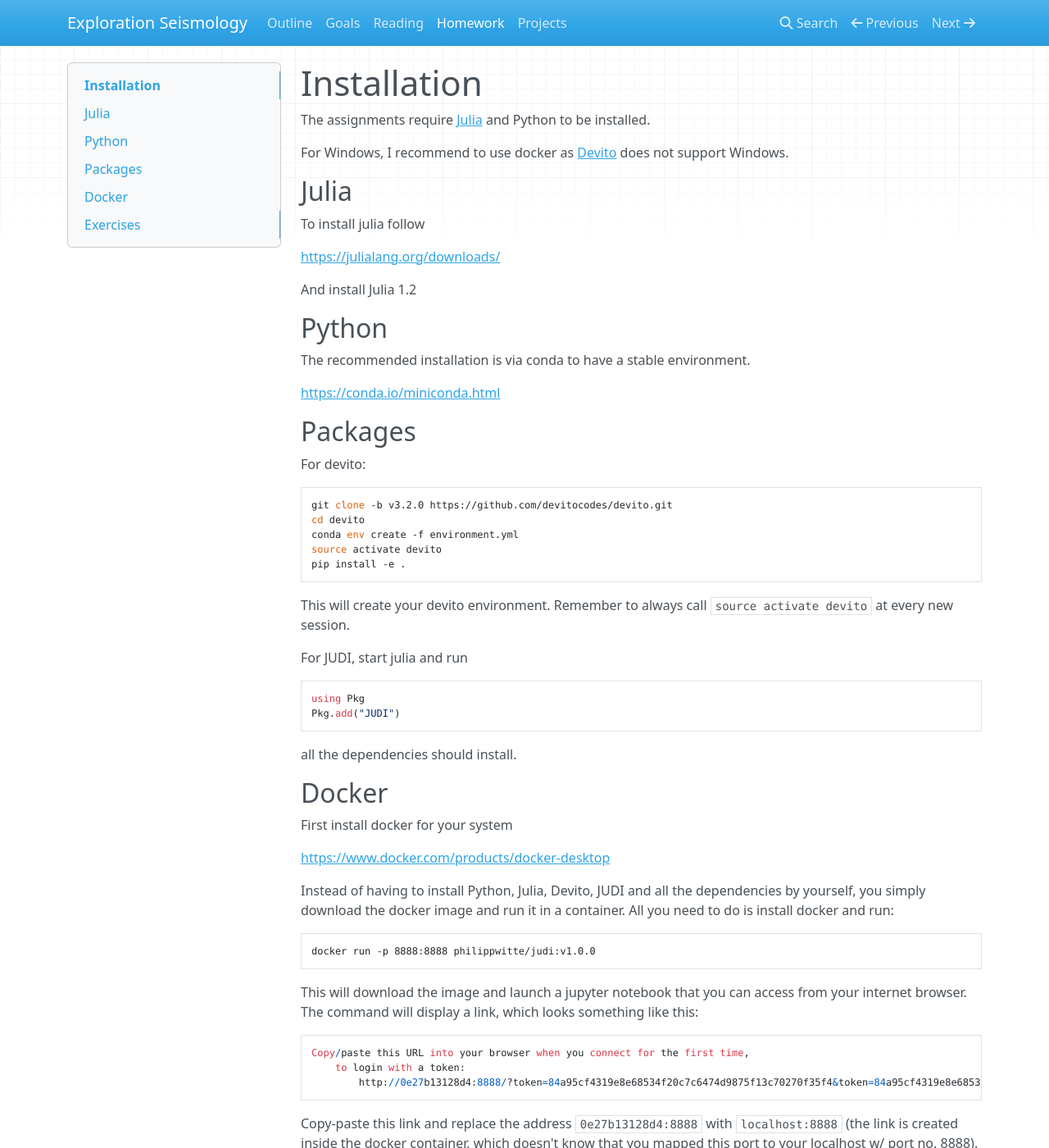
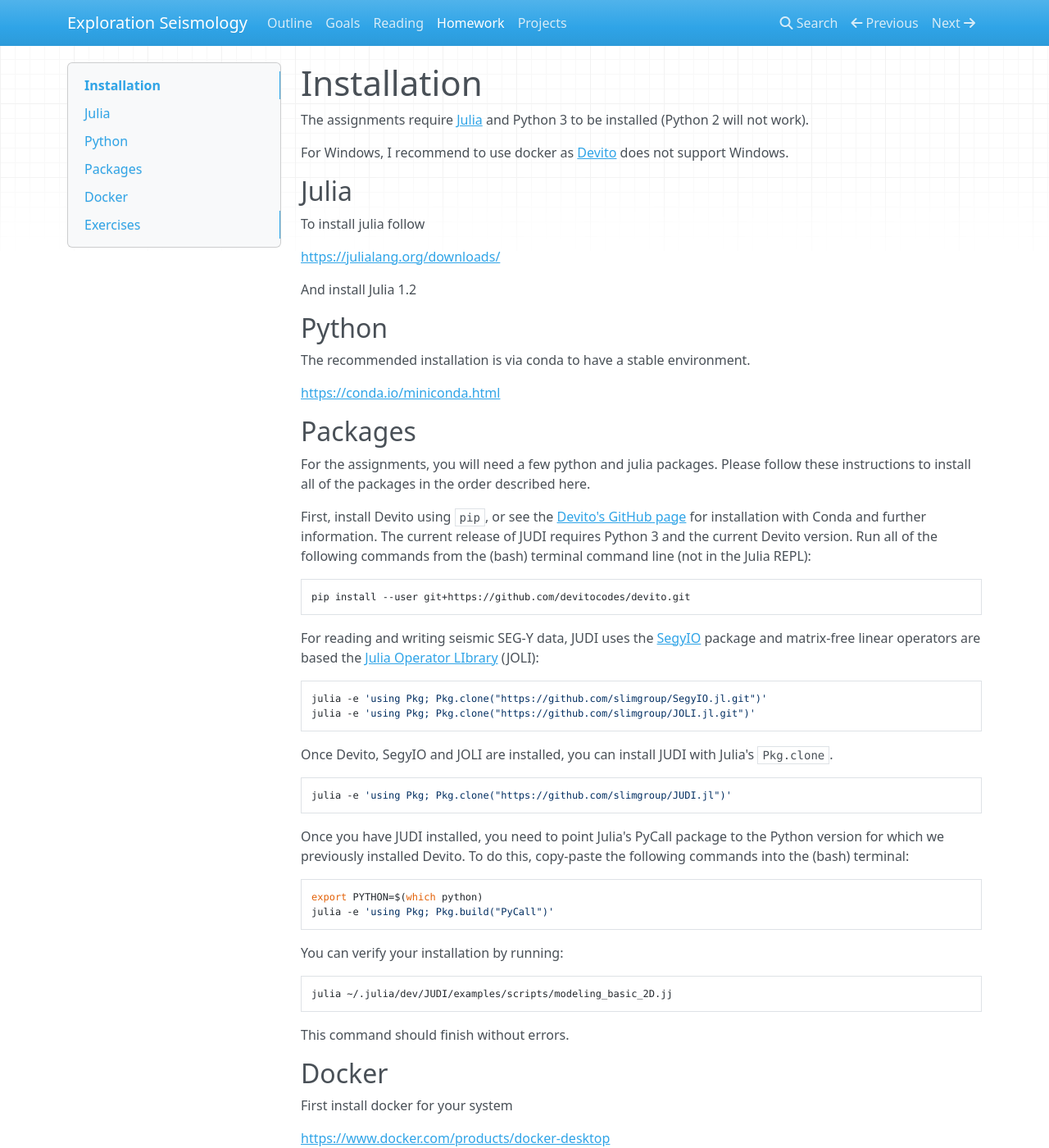
Before and after one commit to flexie/eas-4803-8803-ccs, an MkDocs documentation site: the page built from docs/homework.md, in a window 1280 px wide and 1400 px high. Shown: the whole window at 82% size. Built offline with MkDocs 1.6.1, drawn with Linux system fonts in a browser that asks for light colours; nearby versions of some CDN libraries; old or Windows-style settings are respelled for this version of MkDocs.

Commit message:
update install instructions

````diff
--- a/docs/homework.md
+++ b/docs/homework.md
@@ -1,6 +1,6 @@
 # Installation
 
-The assignments require [Julia](https://julialang.org) and Python to be installed.
+The assignments require [Julia](https://julialang.org) and Python 3 to be installed (Python 2 will not work).
 
 For Windows, I recommend to use docker as [Devito](https://www.devitoproject.org) does not support Windows.
 
@@ -20,26 +20,42 @@ The recommended installation is via conda to have a stable environment.
 
 ## Packages
 
+For the assignments, you will need a few python and julia packages. Please follow these instructions to install all of the packages in the order described here.
 
-For devito:
+First, install Devito using `pip`, or see the [Devito's GitHub page](https://github.com/devitocodes/devito) for installation with Conda and further information. The current release of JUDI requires Python 3 and the current Devito version. Run all of the following commands from the (bash) terminal command line (not in the Julia REPL):
 
-```
-git clone -b v3.2.0 https://github.com/devitocodes/devito.git
-cd devito
-conda env create -f environment.yml
-source activate devito
-pip install -e .
+```bash
+pip install --user git+https://github.com/devitocodes/devito.git
 ```
 
-This will create your devito environment. Remember to always call `source activate devito` at every new session.
+For reading and writing seismic SEG-Y data, JUDI uses the [SegyIO](https://github.com/slimgroup/SegyIO.jl) package and matrix-free linear operators are based the [Julia Operator LIbrary](https://github.com/slimgroup/JOLI.jl/tree/master/src) (JOLI):
 
-For JUDI, start julia and run
-```
-using Pkg
-Pkg.add("JUDI")
+```bash
+julia -e 'using Pkg; Pkg.clone("https://github.com/slimgroup/SegyIO.jl.git")'
+julia -e 'using Pkg; Pkg.clone("https://github.com/slimgroup/JOLI.jl.git")'
 ```
 
-all the dependencies should install.
+Once Devito, SegyIO and JOLI are installed, you can install JUDI with Julia's `Pkg.clone`.
+
+```bash
+julia -e 'using Pkg; Pkg.clone("https://github.com/slimgroup/JUDI.jl")'
+```
+
+Once you have JUDI installed, you need to point Julia's PyCall package to the Python version for which we previously installed Devito. To do this, copy-paste the following commands into the (bash) terminal:
+
+```bash
+export PYTHON=$(which python)
+julia -e 'using Pkg; Pkg.build("PyCall")'
+```
+
+You can verify your installation by running:
+
+```bash
+julia ~/.julia/dev/JUDI/examples/scripts/modeling_basic_2D.jj
+```
+
+This command should finish without errors.
+
 
 ## Docker
 
````
